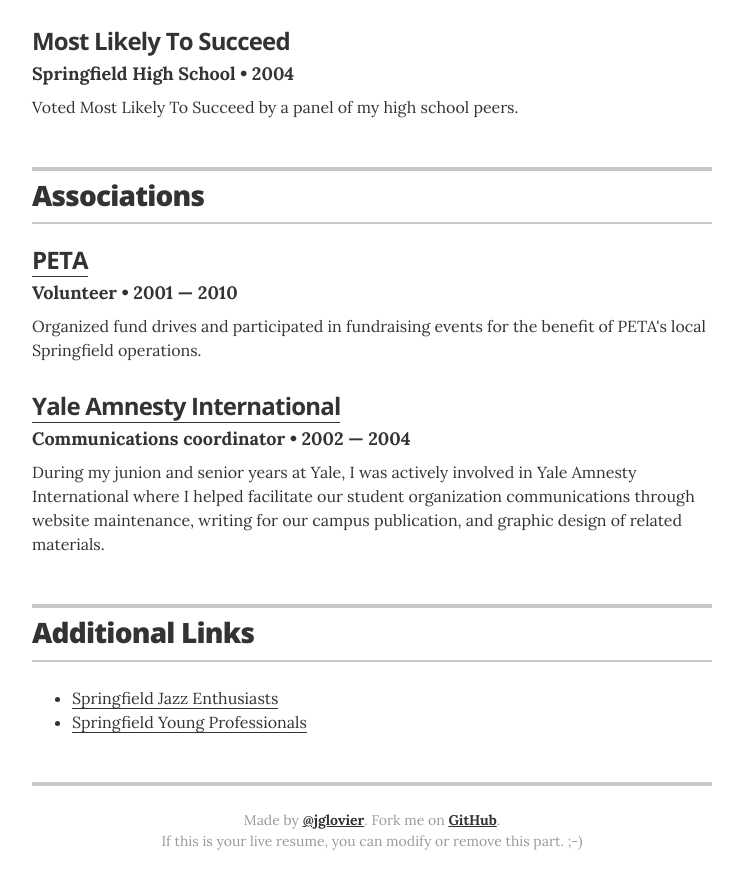
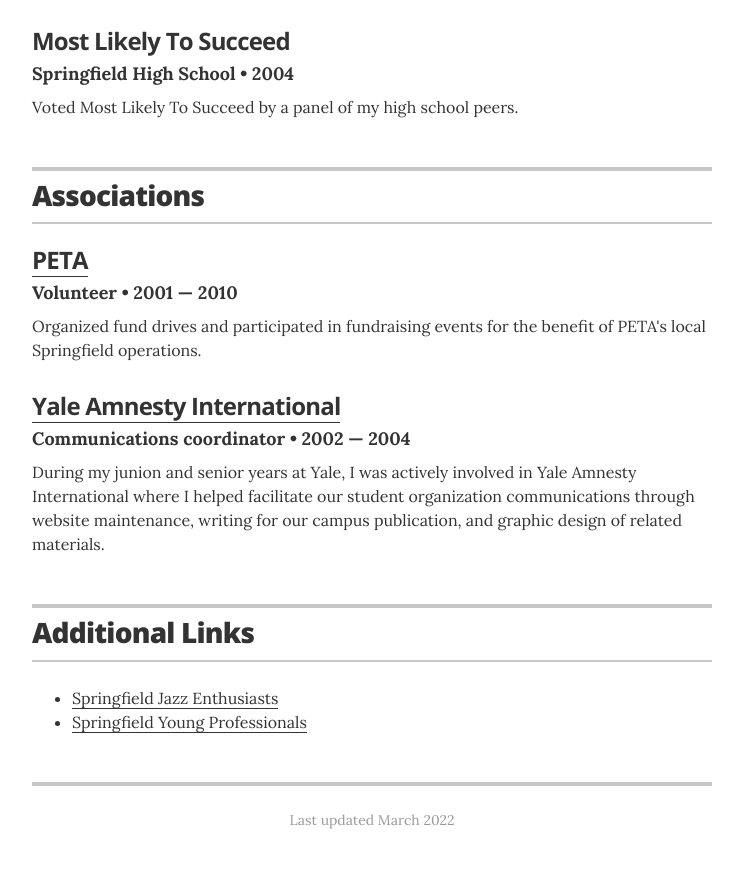
Before and after one commit to ngriffin788/ngriffin788.github.io, a Jekyll site: the page built from index.html, in a window 1280 px wide and 900 px high, scrolled down 2682 px. Shown: the top 889 px of the window, without its empty margins (268-1011 px from the left). Built offline with Jekyll 4.4.1, drawn with Linux system fonts in a browser that asks for light colours.

Commit message:
remove footer

```diff
--- a/_layouts/resume.html
+++ b/_layouts/resume.html
@@ -232,8 +232,8 @@
       {% endif %}
 
       <footer class="page-footer">
-        <p class="footer-line">Made by <a href="http://twitter.com/jglovier">@jglovier</a>. Fork me on <a href="https://github.com/jglovier/resume-template">GitHub</a>.</p>
-        <p class="footer-line">If this is your live resume, you can modify or remove this part. ;-)</p>
+        <p class="footer-line">Last updated March 2022</p>
+        <p class="footer-line"></p>
       </footer>
 
     </div>
```
